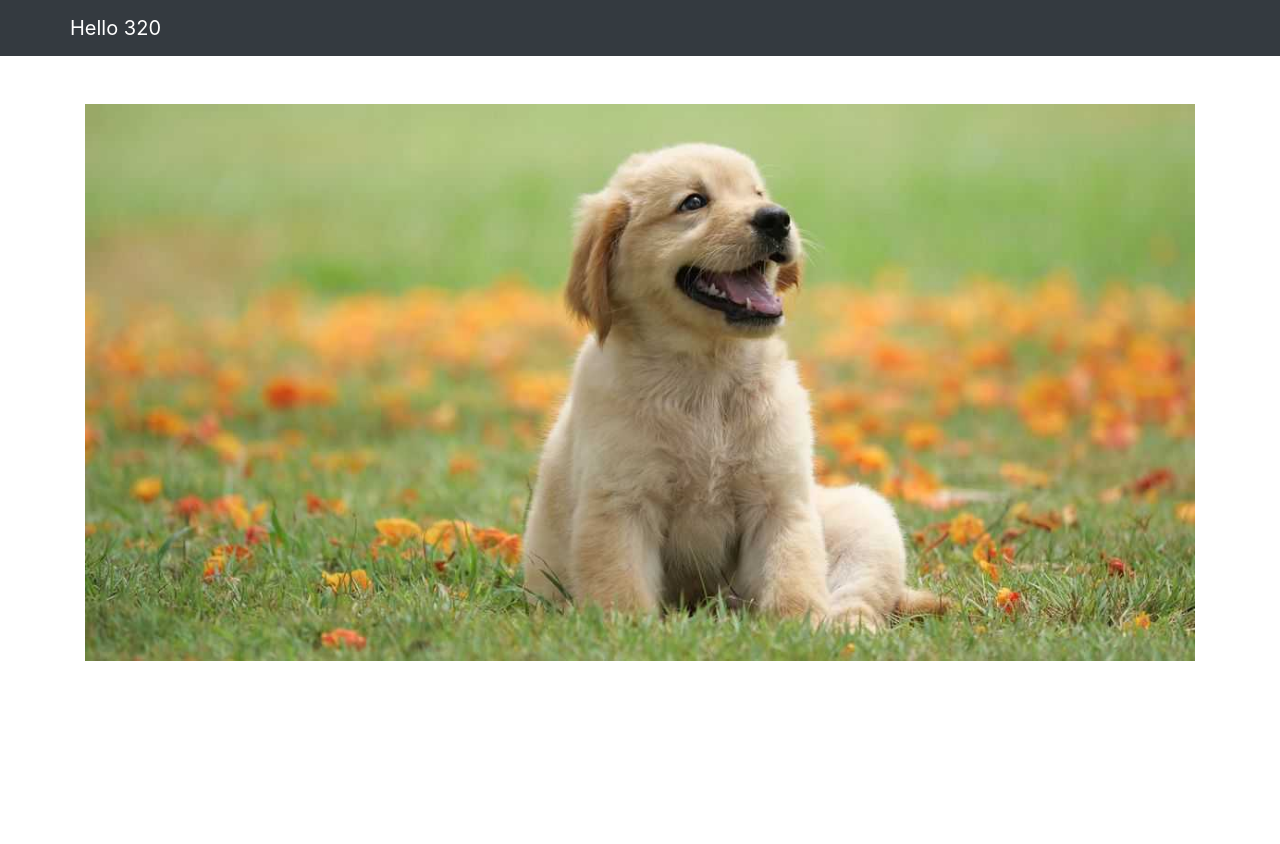
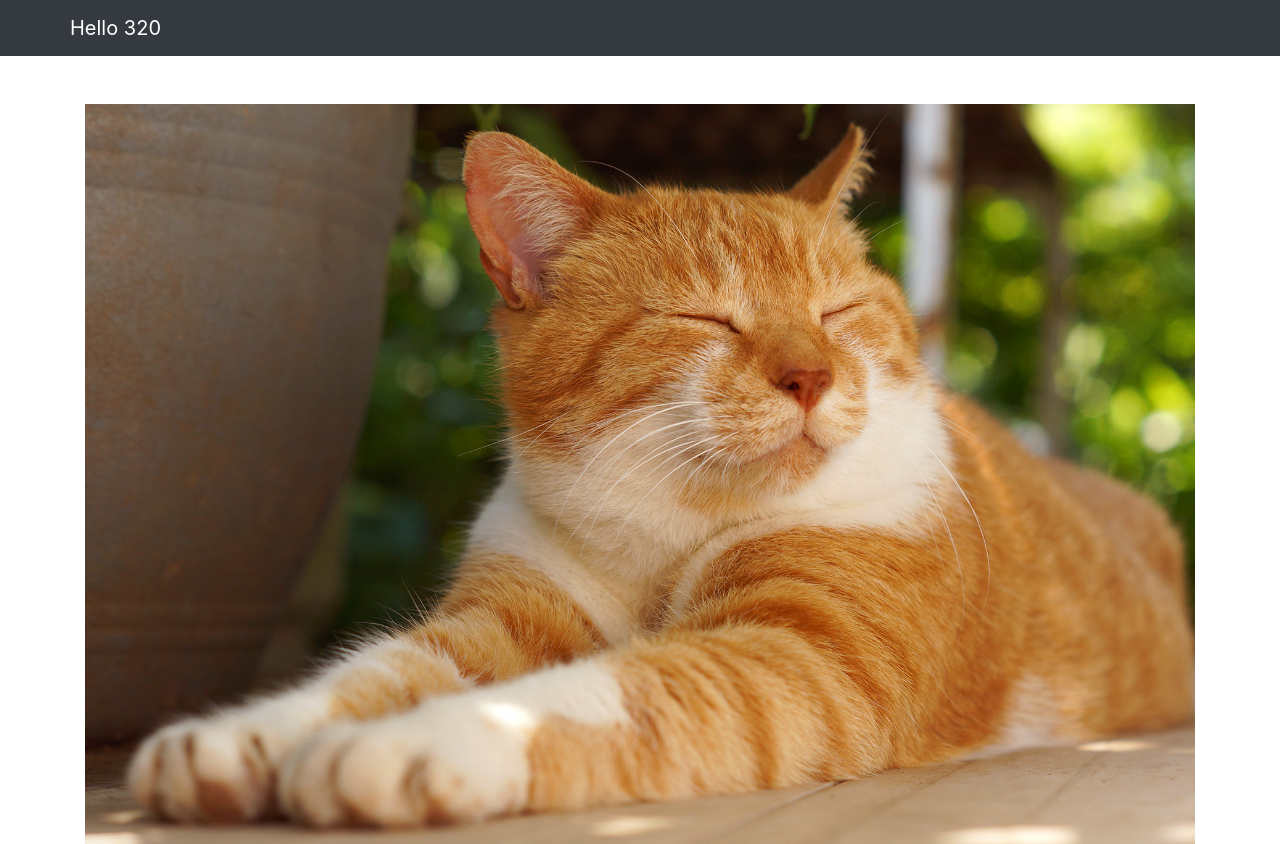
Before and after one commit to nilay1808/cs320-demo, a React (Create React App) app: page / in a window 1280 px wide. Before the commit the page ends 800 px from the top, so only its background shows below. Built offline with nearby package versions, Linux system fonts and the light colour scheme.

Commit message:
new cat pic

```diff
--- a/src/App.js
+++ b/src/App.js
@@ -2,7 +2,7 @@ import React from 'react';
 import { Container, Navbar, Image } from 'react-bootstrap';
 
 import './styles/App.css';
-import dogImg from './assets/dog.jpg';
+import catImg from './assets/cat.jpg';
 
 function App() {
   return (
@@ -18,7 +18,7 @@ function App() {
             marginTop: '3em',
           }}
         >
-          <Image style={{ maxWidth: '100%' }} src={dogImg} />
+          <Image style={{ maxWidth: '100%' }} src={catImg} />
         </div>
       </Container>
     </div>
```
Also changed, not shown: src/assets/cat.jpg (added).
